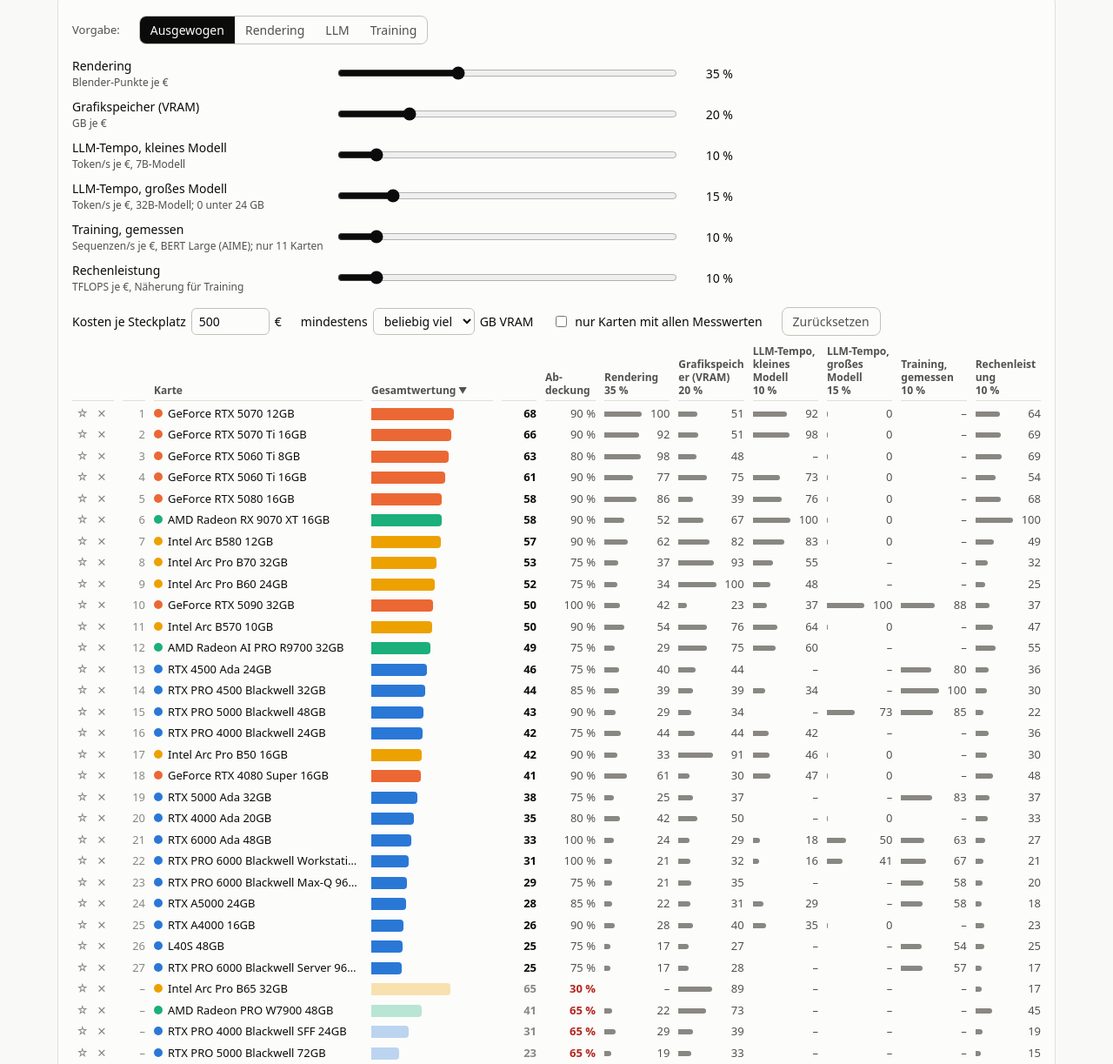
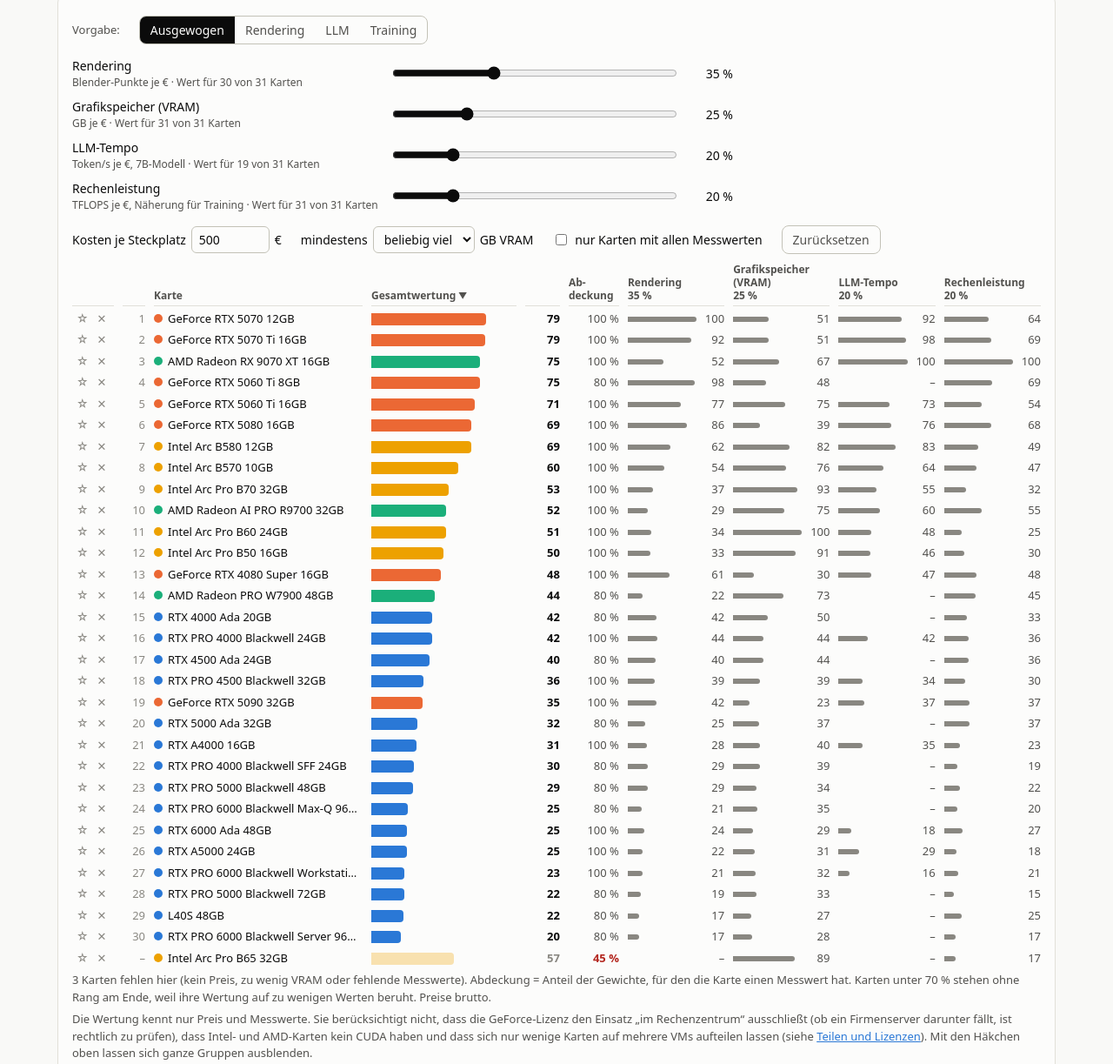
Before and after one commit to SchockTop/GPU-Server-MA, a plain HTML site: page index.html in a window 1280 px wide. Shown: the part 2115-3338 px from the top of the page at 87% size. Drawn offline with Linux system fonts and the light colour scheme.

Commit message:
Score: use only widely available benchmarks; show coverage per slider
Large-LLM speed (4 cards) and measured training (11 cards) are no longer part
of the weighted score; they stay as table columns and training boxes.

Co-Authored-By: Claude Fable 5.2 <noreply@anthropic.com>
Claude-Session: https://claude.ai/code/session_01EkcAbrkQoVrH8HXRCgsxRK

```diff
--- a/index.html
+++ b/index.html
@@ -76,7 +76,7 @@ details{margin:12px 0} summary{cursor:pointer;color:var(--nvpro)}
 .opts{display:flex;flex-wrap:wrap;gap:10px 22px;align-items:center;font-size:14px;margin:10px 0}
 .opts label{display:inline-flex;align-items:center;gap:6px}
 .sc .cv{text-align:right;font-variant-numeric:tabular-nums;color:var(--ink2)}
-.sc{display:grid;grid-template-columns:48px 26px minmax(150px,240px) minmax(140px,1.5fr) 40px 58px repeat(var(--nm),minmax(70px,1fr));gap:5px 10px;align-items:center;font-size:13px;min-width:1010px}
+.sc{display:grid;grid-template-columns:48px 26px minmax(150px,240px) minmax(140px,1.5fr) 40px 58px repeat(var(--nm),minmax(70px,1fr));gap:5px 10px;align-items:center;font-size:13px;min-width:900px}
 .sc .h{overflow-wrap:anywhere;color:var(--ink2);font-weight:600;font-size:12px;line-height:1.25;align-self:end;padding-bottom:4px;border-bottom:1px solid var(--grid)}
 .sc .rk{color:var(--muted);text-align:right;font-variant-numeric:tabular-nums}
 .sc .n{white-space:nowrap;overflow:hidden;text-overflow:ellipsis}
@@ -168,7 +168,8 @@ tr.pin td,.pinned{font-weight:650} tr.pin td{background:var(--page)}
   <p class="small">Die Wertung kennt nur Preis und Messwerte. Sie berücksichtigt nicht, dass die GeForce-Lizenz den Einsatz „im Rechenzentrum“ ausschließt (ob ein Firmenserver darunter fällt, ist rechtlich zu prüfen), dass Intel- und AMD-Karten kein CUDA haben und dass sich nur wenige Karten auf mehrere VMs aufteilen lassen (siehe <a href="#lizenz">Teilen und Lizenzen</a>). Mit den Häkchen oben lassen sich ganze Gruppen ausblenden.</p>
   <details><summary>So wird gerechnet</summary>
   <p class="small">Ein Klick auf einen Spaltenkopf sortiert nach diesem Wert; die Nummer links bleibt der Rang in der Gesamtwertung. Für jede Karte und jeden Messwert: Messwert geteilt durch (Kartenpreis + Kosten je Steckplatz). Der beste Wert unter den angezeigten Karten bekommt 100 Punkte, alle anderen ihren Anteil davon. Die Gesamtwertung ist der gewichtete Mittelwert dieser Punkte. Fehlt einer Karte ein Messwert, zählen nur die vorhandenen Werte. Das kann Karten mit wenigen Messungen zu gut aussehen lassen. Deshalb zeigt die Spalte „Abdeckung“, für welchen Anteil der Gewichte ein Messwert vorliegt; Karten unter 70 % bekommen keinen Rang und stehen am Ende.</p>
-  <p class="small">Die Kosten je Steckplatz sind eine Annahme. Jede Karte braucht Platz, Strom, Kühlung und einen Teil des Servers, und Steckplätze sind begrenzt. Der Betrag gilt in derselben Basis wie die Preise (brutto oder netto). Ohne diesen Aufschlag (Wert 0) gewinnen fast immer die billigsten Karten, auch wenn man davon viel mehr bräuchte, als in einen Server passen. „LLM-Tempo, großes Modell“ ist Qwen3 32B mit 4 Bit (Hardware Corner, März 2026, 4k Kontext). Gemessen sind nur 4 der aufgeführten Karten; Karten mit weniger als 24 GB bekommen 0, weil das Modell nicht in den Speicher passt, Karten ab 24 GB ohne Messung zählen als fehlend. Die Standardgewichte (Vorgabe „Ausgewogen“) zählen Rendering mit gut einem Drittel, Speicher und LLM-Tempo zusammen mit knapp der Hälfte und Training mit einem Fünftel. „Training, gemessen“ ist das Training des Netzes BERT Large mit halber Genauigkeit (FP16) im Labor des Systemhauses AIME, die breiteste einheitliche Messreihe, die wir gefunden haben; sie deckt aber nur 11 Karten ab. „Rechenleistung“ ist die Datenblatt-Angabe in TFLOPS und nur eine Näherung für das Trainingstempo. Sie bleibt als zweiter Wert, weil kein Trainings-Benchmark alle Karten abdeckt.</p></details>
+  <p class="small">Die Kosten je Steckplatz sind eine Annahme. Jede Karte braucht Platz, Strom, Kühlung und einen Teil des Servers, und Steckplätze sind begrenzt. Der Betrag gilt in derselben Basis wie die Preise (brutto oder netto). Ohne diesen Aufschlag (Wert 0) gewinnen fast immer die billigsten Karten, auch wenn man davon viel mehr bräuchte, als in einen Server passen. Die Standardgewichte (Vorgabe „Ausgewogen“) zählen Rendering mit gut einem Drittel, VRAM mit einem Viertel, LLM-Tempo und Rechenleistung mit je einem Fünftel.</p>
+  <p class="small">In die Wertung gehen nur Werte ein, die es für alle oder die meisten Karten gibt, damit der Vergleich fair bleibt: Blender-Punkte, VRAM und Rechenleistung liegen für praktisch alle Karten vor, das LLM-Tempo mit dem 7B-Modell für knapp zwei Drittel. Das LLM-Tempo mit einem großen 32B-Modell (nur 4 Karten gemessen) und das gemessene Trainingstempo (AIME, 11 Karten) sind bewusst nicht Teil der Wertung. Beide stehen als Spalten in der Tabelle „Alle Karten“ und in den Kästen unter „Training“. „Rechenleistung“ ist die Datenblatt-Angabe in TFLOPS und nur eine Näherung für das Trainingstempo; sie ist der einzige Trainingswert, den es für alle Karten gibt.</p></details>
 </div>
 
 <h2 id="chart">Preis und Leistung</h2>
@@ -225,7 +226,7 @@ tr.pin td,.pinned{font-weight:650} tr.pin td{background:var(--page)}
 <p class="small">Diese Werte stammen aus der Recherche vom 17.11.2026 und sind nicht einzeln an der Quelle nachgeprüft. Jede Zeile ist ein eigener Test; Zeilen untereinander sind nicht vergleichbar. Quellen (englisch): <a href="research/benchmarks.md">benchmarks.md</a>, Abschnitt 3.2.</p>
 
 <h2 id="training">Training: gemessene Werte</h2>
-<p class="sub">Es gibt keinen einzelnen Trainings-Benchmark, der alle Karten mit derselben Methode misst. Die breiteste Messreihe (AIME, erster Kasten) deckt 11 Karten ab; Die großen Benchmark-Reihen helfen nicht: MLPerf Training misst nur ganze Rechenzentrums-Systeme, andere bekannte KI-Benchmarks messen nur Inferenz. Es bleiben einzelne Messreihen von Systemhäusern und Blogs. Deshalb steht hier jede Quelle für sich. Bitte nur Karten innerhalb eines Kastens vergleichen, nicht über Kästen hinweg: Genauigkeit (FP16/FP32), Software und Testsystem unterscheiden sich. Längere Balken sind besser, außer wo „kürzer ist besser“ dabeisteht.</p>
+<p class="sub">Es gibt keinen einzelnen Trainings-Benchmark, der alle Karten mit derselben Methode misst. Die breiteste Messreihe (AIME, dritter Kasten) deckt 11 Karten ab; Die großen Benchmark-Reihen helfen nicht: MLPerf Training misst nur ganze Rechenzentrums-Systeme, andere bekannte KI-Benchmarks messen nur Inferenz. Es bleiben einzelne Messreihen von Systemhäusern und Blogs. Deshalb steht hier jede Quelle für sich. Bitte nur Karten innerhalb eines Kastens vergleichen, nicht über Kästen hinweg: Genauigkeit (FP16/FP32), Software und Testsystem unterscheiden sich. Längere Balken sind besser, außer wo „kürzer ist besser“ dabeisteht.</p>
 <div class="pk" id="train"></div>
 <p class="small">RTX 3090, RTX 4090 und RTX A6000 gibt es praktisch nur noch gebraucht. Sie stehen in den Kästen nur als Vergleichswerte, weil viele Messreihen sie enthalten.</p>
 <p class="small">Die Kästen folgen nicht den Filtern, dem Anpinnen oder dem Ausblenden. Ohne jeden gemessenen Trainingswert: RTX PRO 5000 72 GB, RTX PRO 4000, RTX 4000 Ada, RTX 5080, RTX 5060 Ti, RTX 4080 Super, Radeon AI PRO R9700 und alle Intel-Karten. Alle Messwerte mit Quellen: <a href="research/training-bench.md">training-bench.md</a> (<a href="research/training-bench.csv">CSV</a>); weitere Quellen und was sie abdecken: <a href="research/training-sources.md">training-sources.md</a> (<a href="research/training-extra.csv">CSV</a>)</p>
@@ -497,15 +498,13 @@ function drawTrain(){
 }
 const SM = /*SM*/[
   {k:"blender", n:"Rendering", u:"Blender-Punkte je €", w:35},
-  {k:"vram", n:"Grafikspeicher (VRAM)", u:"GB je €", w:20},
-  {k:"llm", n:"LLM-Tempo, kleines Modell", u:"Token/s je €, 7B-Modell", w:10},
-  {k:"llm32", n:"LLM-Tempo, großes Modell", u:"Token/s je €, 32B-Modell; 0 unter 24 GB", w:15},
-  {k:"train", n:"Training, gemessen", u:"Sequenzen/s je €, BERT Large (AIME); nur 11 Karten", w:10},
-  {k:"fp32", n:"Rechenleistung", u:"TFLOPS je €, Näherung für Training", w:10}
+  {k:"vram", n:"Grafikspeicher (VRAM)", u:"GB je €", w:25},
+  {k:"llm", n:"LLM-Tempo", u:"Token/s je €, 7B-Modell", w:20},
+  {k:"fp32", n:"Rechenleistung", u:"TFLOPS je €, Näherung für Training", w:20}
 ];
-const PRESETS = /*PRESETS*/[["Ausgewogen", {blender:35, vram:20, llm:10, llm32:15, train:10, fp32:10}], ["Rendering", {blender:70, vram:10, llm:5, llm32:5, train:5, fp32:5}], ["LLM", {blender:5, vram:30, llm:15, llm32:40, train:5, fp32:5}], ["Training", {blender:10, vram:20, llm:5, llm32:5, train:35, fp32:25}]];
+const PRESETS = /*PRESETS*/[["Ausgewogen", {blender:35, vram:25, llm:20, fp32:20}], ["Rendering", {blender:70, vram:10, llm:10, fp32:10}], ["LLM", {blender:10, vram:40, llm:40, fp32:10}], ["Training", {blender:10, vram:30, llm:10, fp32:50}]];
 function initScore(){
-  $("#sliders").innerHTML = SM.map(m => `<div class="ln">${m.n}<small>${m.u}</small></div><input type="range" min="0" max="100" step="5" value="${m.w}" data-k="${m.k}" aria-label="Gewicht ${m.n}"><output id="o_${m.k}"></output>`).join("");
+  $("#sliders").innerHTML = SM.map(m => `<div class="ln">${m.n}<small>${m.u} · Wert für ${CARDS.filter(c => c.price != null && c[m.k] != null).length} von ${CARDS.filter(c => c.price != null).length} Karten</small></div><input type="range" min="0" max="100" step="5" value="${m.w}" data-k="${m.k}" aria-label="Gewicht ${m.n}"><output id="o_${m.k}"></output>`).join("");
   document.querySelectorAll("#sliders input").forEach(el => el.addEventListener("input", () => { SM.find(m => m.k == el.dataset.k).w = +el.value; markPreset(); drawScore(); }));
   $("#presets").innerHTML = PRESETS.map((p, i) => `<button data-i="${i}" aria-pressed="${i == 0}">${p[0]}</button>`).join("");
   document.querySelectorAll("#presets button").forEach(b => b.onclick = () => { const p = PRESETS[b.dataset.i][1];
```
Also changed, not shown: tools/template.html (+9 -10 lines), 1 other file.
